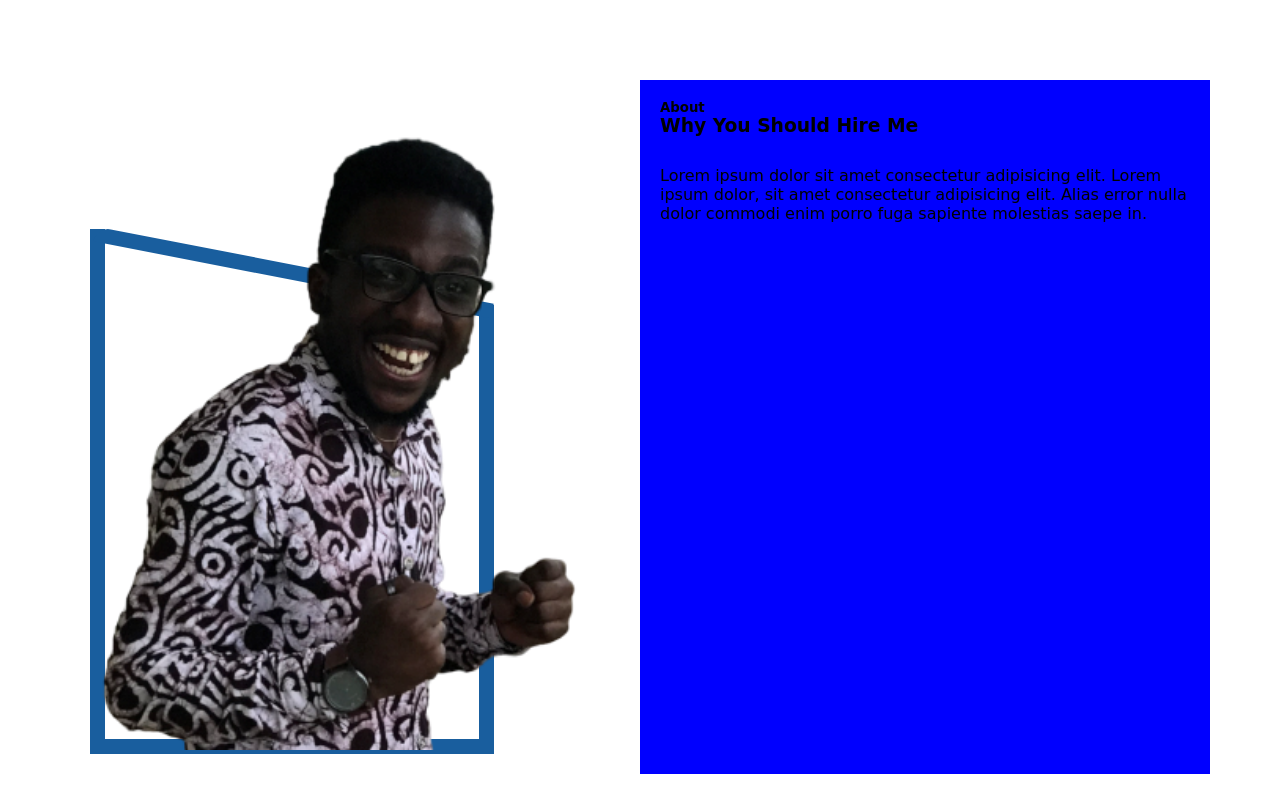
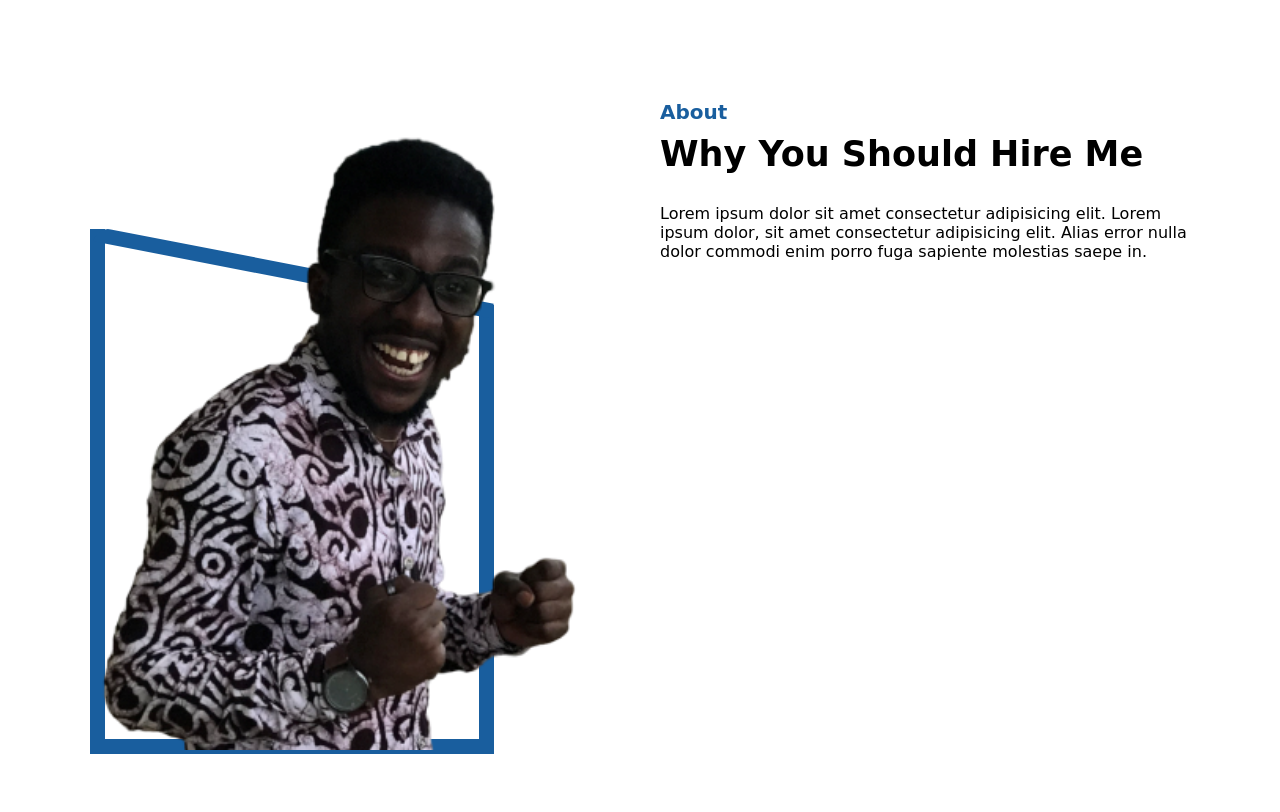
Before and after one commit to EmmanuelOBUjunior/P0rtf0l10, a plain HTML site: page index.html in a window 1280 px wide. Shown: the part 904-1716 px from the top of the page. Drawn offline with Linux system fonts and the light colour scheme; a web font is replaced by a local one.

Commit message:
Styling main-title

```diff
--- a/css/style.css
+++ b/css/style.css
@@ -100,11 +100,18 @@ ul{
     margin-bottom: 30px;
 }
 
-.section-title .sub-title{
+.section-title .subtitle{
     font-size: 20px;
     font-weight: 600;
     color: var(--main-color)
 }
+
+.section-title .main-title{
+    font-size: 35px;
+    font-weight: 600;
+    margin-top: 10px;
+}
+
 
 .navbar .nav-item .nav-link span{
     width: 0;
@@ -312,7 +319,7 @@ ul{
 }
 
 .about-section .about-content{
-    background-color: blue;
+
 }
 
 .about-section .about-image, .about-section .about-content{
--- a/index.html
+++ b/index.html
@@ -67,7 +67,7 @@
                     </div>
                     <div class="about-content">
                         <div class="section-title">
-                            <h5 class="subtite">About</h5>
+                            <h5 class="subtitle">About</h5>
                             <h3 class="main-title">Why You Should Hire Me</h3>
                             <ul class="line">
                                 <li></li>
```
